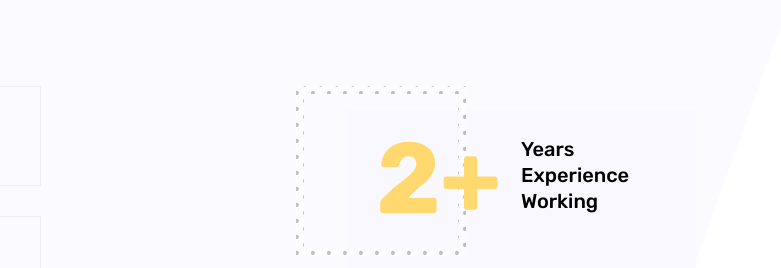
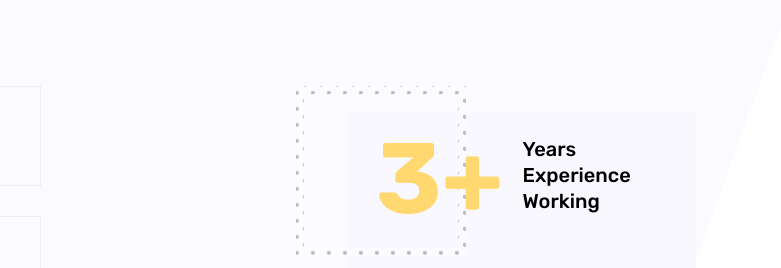
Before and after one commit to rathaur08/sunny-rathaur, a plain HTML site: page index.html in a window 1280 px wide. Shown: the part 1400-1668 px from the top of the page, 499-1280 px from the left. Drawn offline with Linux system fonts and the light colour scheme; some packages are replaced by stand-ins of ours.

Commit message:
Update Experience

```diff
--- a/index.html
+++ b/index.html
@@ -272,7 +272,7 @@
           <div class="offset-lg-2 col-lg-4 col-md-6">
             <div class="client-info">
               <div class="d-flex mb-50">
-                <span class="lage">2+</span>
+                <span class="lage">3+</span>
                 <span class="smll">Years Experience Working</span>
               </div>
               <div class="call-now d-flex">
```
